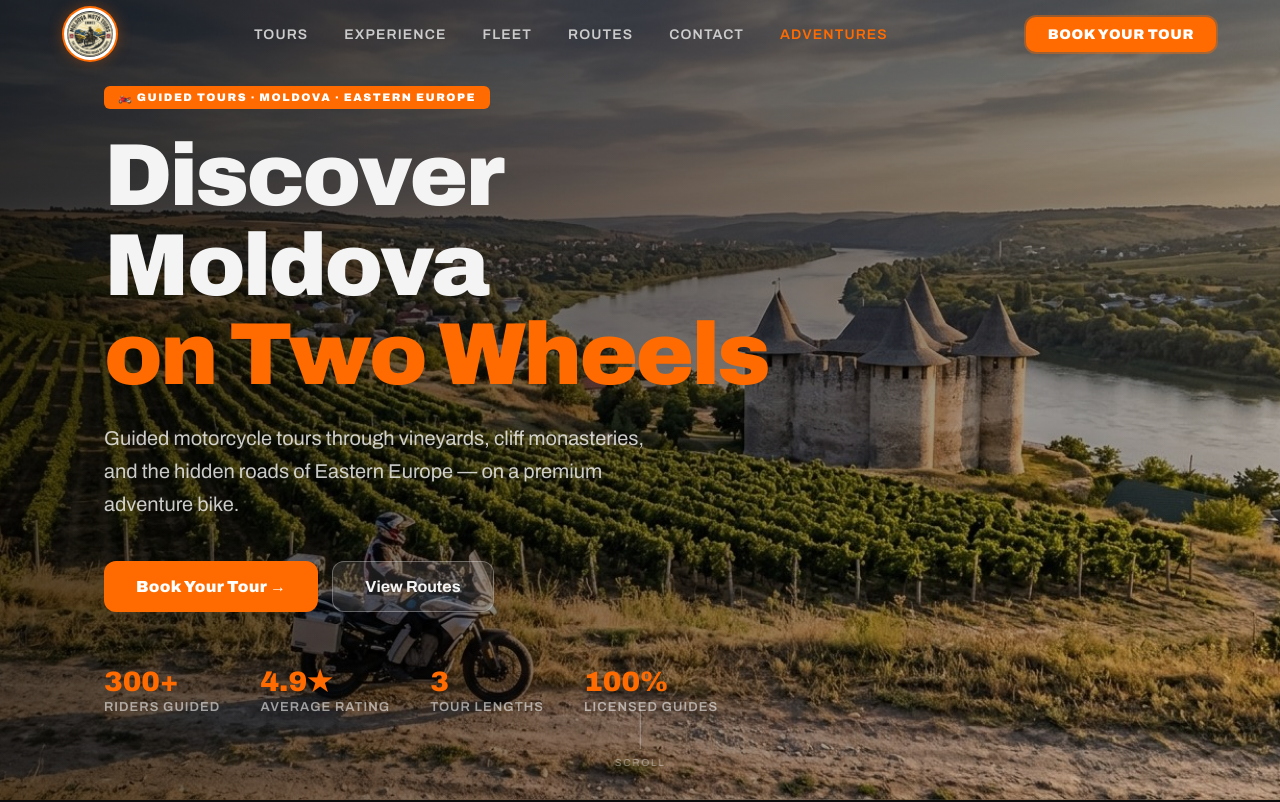
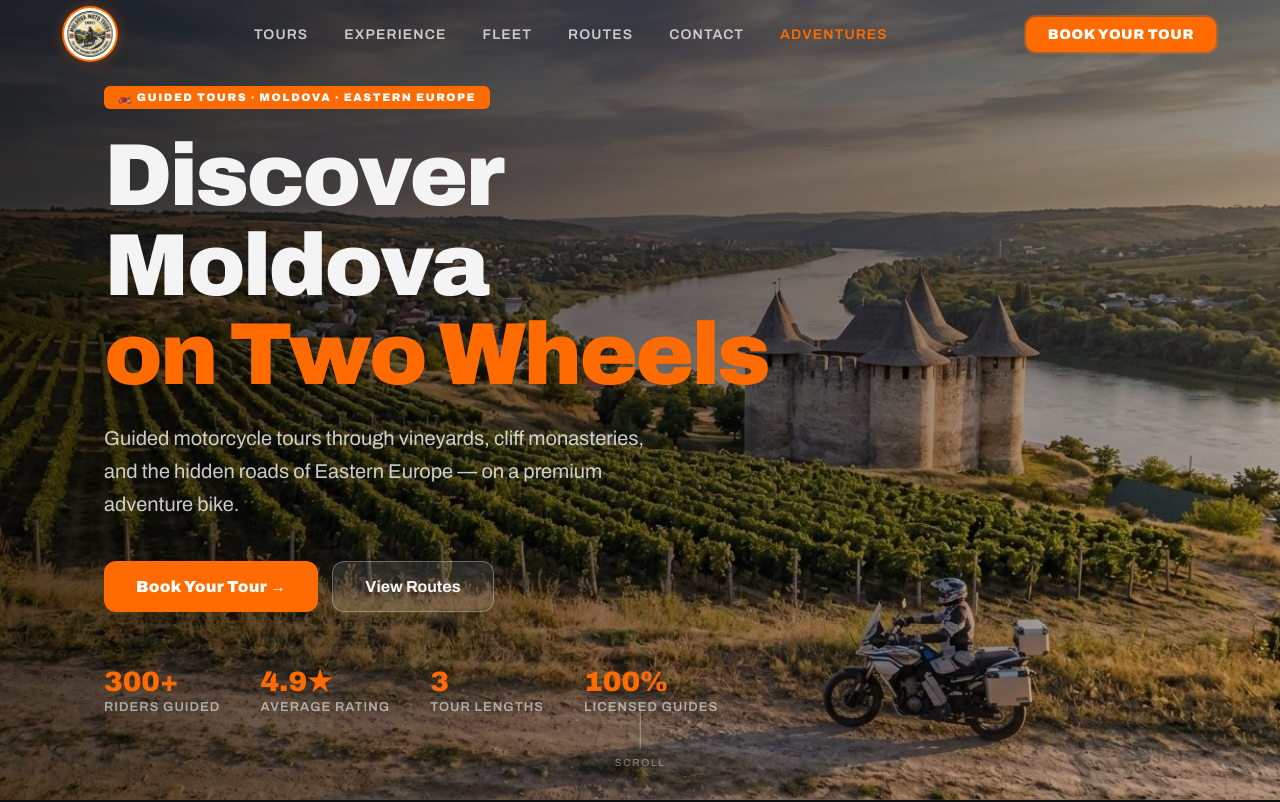
Before and after one commit to EugeniuTs/moldovaMotoWithBE, a React (Vite) app: page / in a window 1280 px wide. Shown: the top 802 px of the page. Built offline with nearby package versions, Linux system fonts and the light colour scheme.

Commit message:
feat: replace hero with clearer daytime rider + Soroca fortress shot
New photo has rider and motorcycle prominently visible in centre-bottom,
fortress and Nistru river winding behind, warm golden-hour light.
objectPosition set to center 60% to keep rider in frame.

```diff
--- a/src/pages/Home.jsx
+++ b/src/pages/Home.jsx
@@ -659,8 +659,8 @@ export default function MoldovaMotorTours() {
       {/* ─── HERO ─── */}
       <section id="hero" style={{ position: "relative", height: "100vh", minHeight: 600, display: "flex", alignItems: "center", overflow: "hidden" }}>
         <img src="/hero.jpg"
-          alt="Motorcyclist riding past Soroca fortress with Nistru River and vineyards"
-          style={{ position: "absolute", inset: 0, width: "100%", height: "100%", objectFit: "cover", objectPosition: "center 55%" }} />
+          alt="Rider and motorcycle above Soroca fortress, Nistru River and vineyards at sunset"
+          style={{ position: "absolute", inset: 0, width: "100%", height: "100%", objectFit: "cover", objectPosition: "center 60%" }} />
         <div className="overlay-gradient" style={{ position: "absolute", inset: 0 }} />
         <div style={{ position: "absolute", inset: 0, background: "linear-gradient(to bottom, rgba(0,0,0,0.45) 0%, rgba(0,0,0,0.18) 50%, rgba(0,0,0,0.05) 100%)" }} />
 
```
Also changed, not shown: public/hero.jpg.
